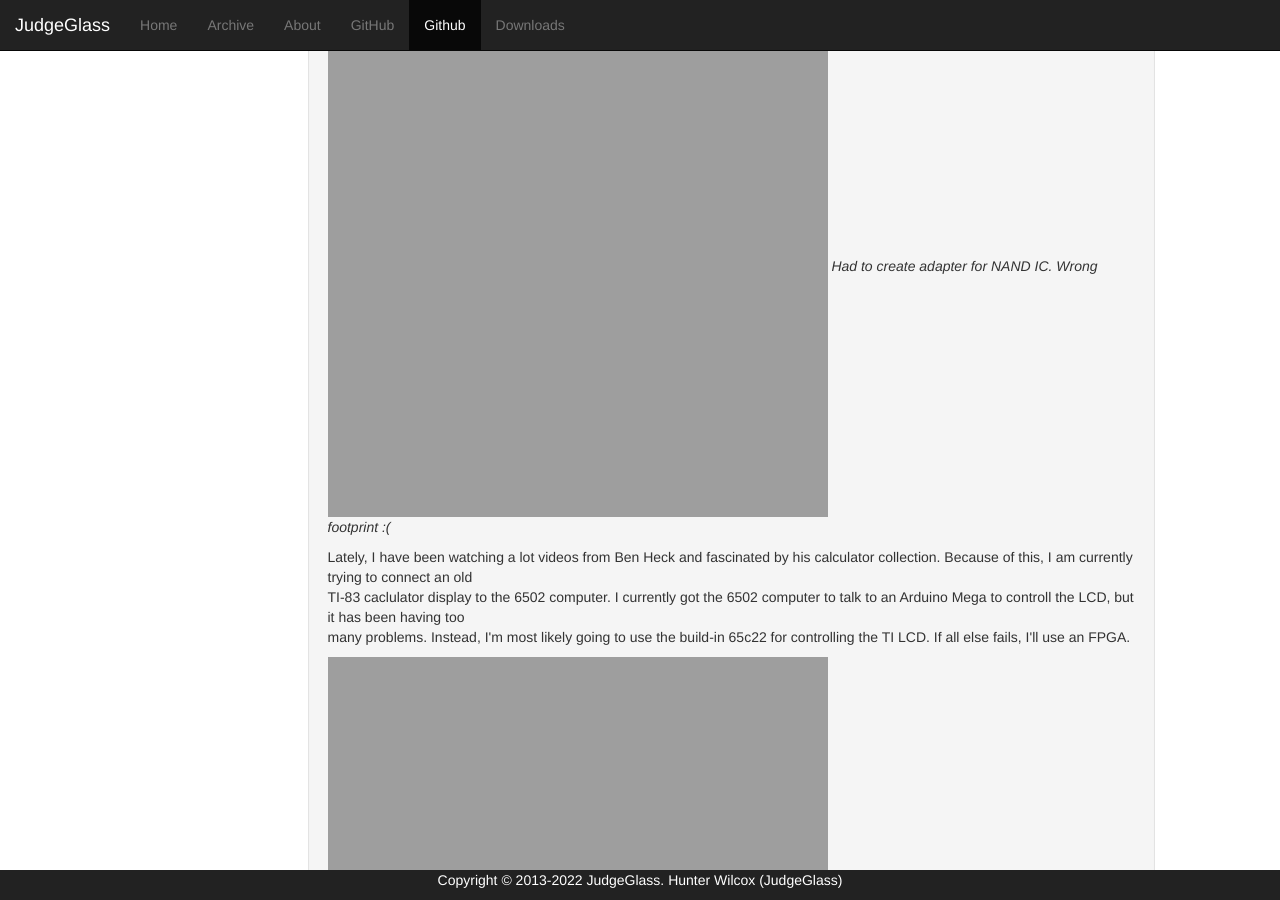
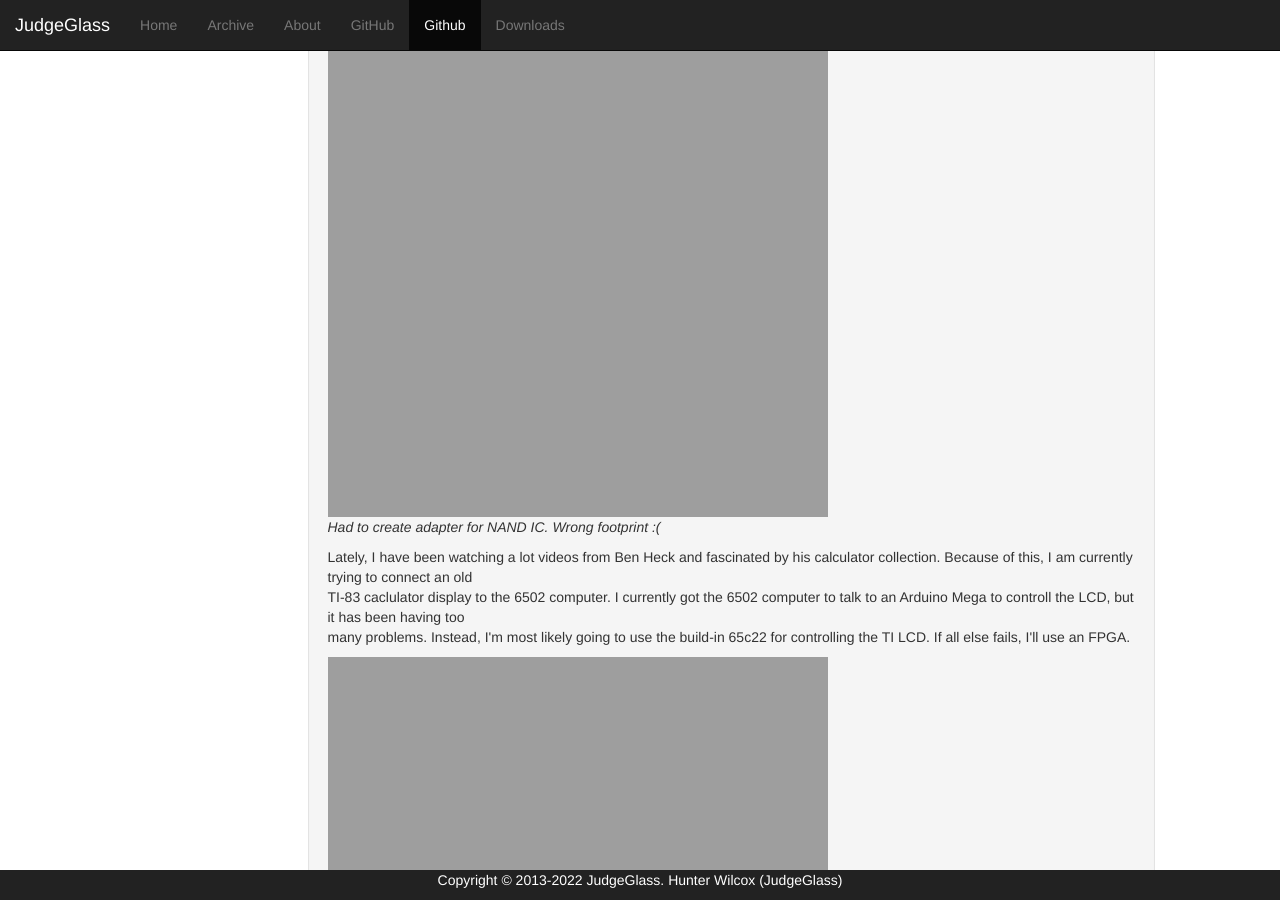
Before and after one commit to JudgeGlass/JudgeGlass.github.io, a Jekyll site: the page built from _posts/2022-04-28-6502-Computer.md, in a window 1280 px wide and 900 px high, scrolled down 903 px. Built offline with Jekyll 4.4.1, drawn with Linux system fonts in a browser that asks for light colours; our own code applies the rules of GitHub Pages for plain Markdown files.

Commit message:
Forgot br

```diff
--- a/_posts/2022-04-28-6502-Computer.md
+++ b/_posts/2022-04-28-6502-Computer.md
@@ -17,8 +17,8 @@ It Features:
     <li>2x BUS Headers (For expandability)</li>
 </ol>
 
-<img src="https://www.judgeglass.net/images/6502_Board/6502_TOP.jpg" width="500" height="500" />
-<img src="https://www.judgeglass.net/images/6502_Board/6502_BOTTOM.jpg" width="500" height="500" />
+<img src="https://www.judgeglass.net/images/6502_Board/6502_TOP.jpg" width="500" height="500" /> <br/>
+<img src="https://www.judgeglass.net/images/6502_Board/6502_BOTTOM.jpg" width="500" height="500" /><br/>
 <em>Had to create adapter for NAND IC. Wrong footprint :(</em>
 
 
@@ -28,7 +28,7 @@ Lately, I have been watching a lot videos from Ben Heck and fascinated by his ca
     many problems. Instead, I'm most likely going to use the build-in 65c22 for controlling the TI LCD. If all else fails, I'll use an FPGA.
 </p>
 
-<img src="https://www.judgeglass.net/images/6502_Board/6502_ON.jpg" width="500" height="500" />
+<img src="https://www.judgeglass.net/images/6502_Board/6502_ON.jpg" width="500" height="500" /> <br/>
 <img src="https://www.judgeglass.net/images/6502_Board/6502_ARDUINO.jpg" width="500" height="500" />
 
 <p>
```
